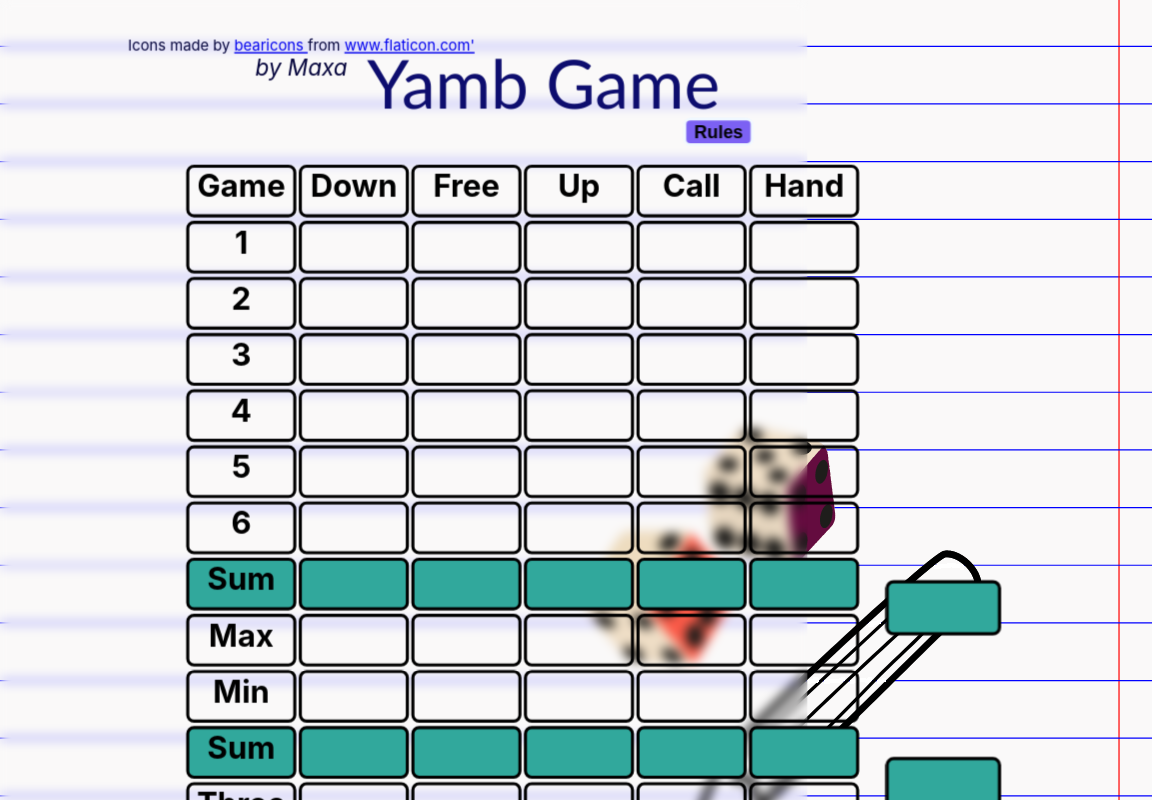
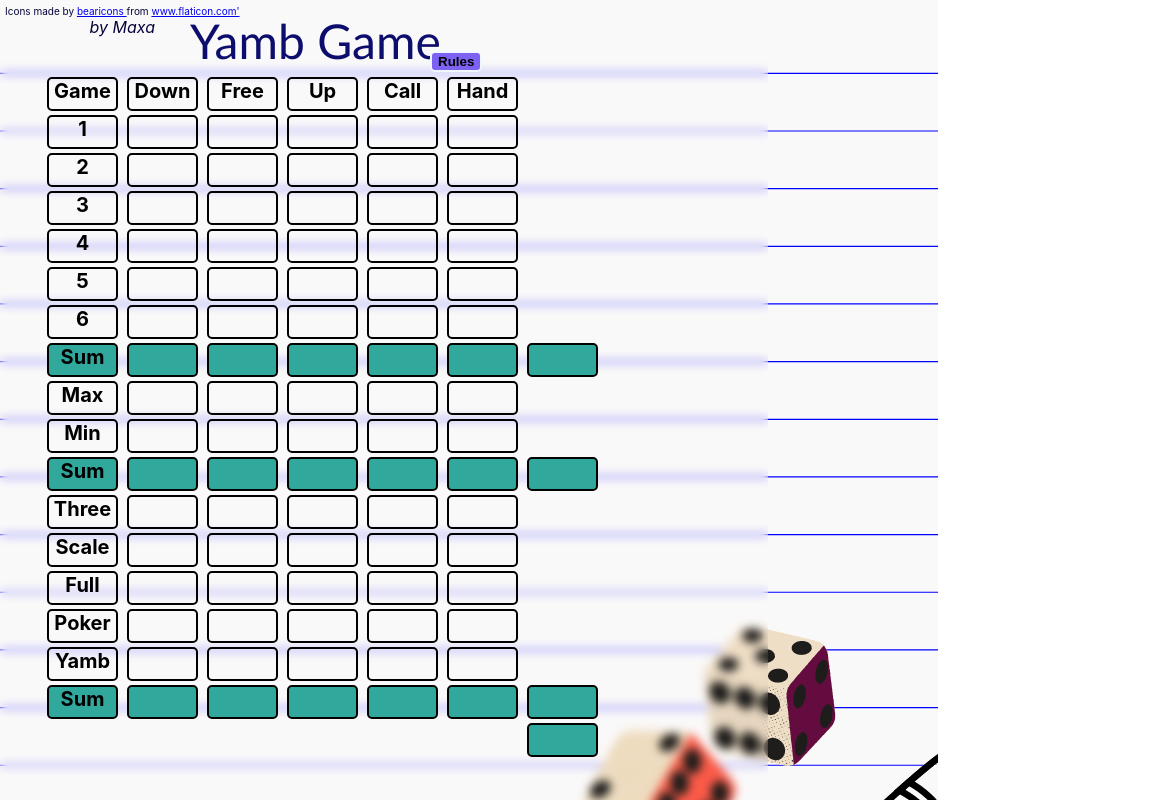
Before and after one commit to mariomitic/React-Yamb-App, a React (Create React App) app: page / in a window 768 px wide. Shown: the top 800 px of the page, 1152 px wide, since content can reach past the window. Built offline with nearby package versions, Linux system fonts and the light colour scheme.

Commit message:
adjusted for phone

```diff
--- a/src/App.js
+++ b/src/App.js
@@ -1,7 +1,7 @@
 import './App.css';
 import './components/MainStyle.css'
 import './components/MainStyle_412px.css'
-import './components/MainStyle_768px.css'
+import './components/MainStyle_1600px.css'
 
 import Dices from './components/Dices'
 
--- a/src/components/MainStyle.css
+++ b/src/components/MainStyle.css
@@ -1,4 +1,23 @@
-@media (min-width: 1101px) {
+@media (min-width: 1001px) {
+
+    body {
+        margin: 0;
+        font-family: -apple-system, BlinkMacSystemFont, 'Segoe UI', 'Roboto', 'Oxygen',
+          'Ubuntu', 'Cantarell', 'Fira Sans', 'Droid Sans', 'Helvetica Neue',
+          sans-serif;
+        -webkit-font-smoothing: antialiased;
+        -moz-osx-font-smoothing: grayscale;
+
+
+        background-image: url('../../public/large background.png');
+        height: 100vh;
+        /* width: 100%; */
+        background-repeat: no-repeat;
+        background-position: center center;
+        backdrop-filter: blur(5px);
+      }
+
+
 
 .title {
     color: rgb(13, 13, 110);
--- a/src/components/MainStyle_768px.css
+++ b/src/components/MainStyle_1600px.css
@@ -1,17 +1,33 @@
 
 
-@media (max-width: 1100px) and (min-width: 413px) { /* iPad Mini */
-    *{
-        scale: 1.05;
-    }
+@media (max-width: 1000px) and (min-width: 413px) { /* iPad Mini */
+
+
+    body {
+        margin: 0;
+        font-family: -apple-system, BlinkMacSystemFont, 'Segoe UI', 'Roboto', 'Oxygen',
+          'Ubuntu', 'Cantarell', 'Fira Sans', 'Droid Sans', 'Helvetica Neue',
+          sans-serif;
+        -webkit-font-smoothing: antialiased;
+        -moz-osx-font-smoothing: grayscale;
+
+
+        background-image: url('../../public/large background.png');
+        height: 150vh;
+        width: 100%;
+        background-repeat: no-repeat;
+        background-position: center center;
+        backdrop-filter: blur(5px);
+      }
+
     .title {
         color: rgb(13, 13, 110);
         font-family: Calibri;
         font-size: 300%;
         display: flex;
         position: relative;
-        left: 380px;
-        top: 40px;
+        left: 180px;
+        top: -20px;
         margin: 10px;
 
     }
@@ -27,46 +43,46 @@
     }
 
     .memoTable{
-        left: 245px;
+        left: 45px;
     }
     .downColumn{
-        left: 325px;
+        left: 125px;
     }
     .freeColumn{
-        left:405px
+        left:205px
     }
     .upColumn{
-        left: 485px;
+        left: 285px;
     }
     .callColumn{
-        left: 565px;
+        left: 365px;
     }
     .handColumn{
-        left: 645px;
+        left: 445px;
     }
     .sumColumn{
-        left: 725px;
+        left: 525px;
     }
 
     .dicesThrow{
         display: flex;
         position: absolute;
-        top: 300px;
-        left: 650px;
+        top: 200px;
+        left: 450px;
     }
 
     .dicesKeep{
         display: flex;
         position: absolute;
-        top: 375px;
-        left: 650px;
+        top: 275px;
+        left: 450px;
     }
 
     .countThrow{
         display: flex;
         position: absolute;
-        top: 865px;
-        left: 290px;
+        top: 735px;
+        left: 120px;
         font-family:Arial, Helvetica, sans-serif;
         font-size: xx-large;
     }
@@ -175,12 +191,13 @@
     .rules_btn{
 
         position: relative;
-        top: 130px;
-        left: 620px;
+        top: 50px;
+        left: 430px;
         background-color:  rgb(124, 97, 243);
         border: 2px solid;
         border-color: aliceblue;
         border-radius: 5px;
+        z-index: 2;
     }
 
     .rules_btn:hover{
@@ -196,8 +213,8 @@
         border-radius: 10px;
         width: 650px;
         height: 700px;;
-        top: 140px;
-        left: 180px;
+        top: 40px;
+        left: 30px;
         background-color:  rgb(124, 97, 243);
         text-align: center;
 
@@ -210,8 +227,8 @@
 
     .close_btn{
         position: fixed;
-        left: 600px;
-        top: 0px;
+        left: 632px;
+        top: 40px;
         border-radius: 10px;
         background-color:  rgb(124, 97, 243);
         border: 2px solid;
@@ -272,8 +289,8 @@
 
     .signature{
         position: absolute;
-        top: 35px;
-        left: 205px;
+        top: 5px;
+        left: 5px;
         color: rgb(4, 4, 59);
     }
 
--- a/src/components/MainStyle_412px.css
+++ b/src/components/MainStyle_412px.css
@@ -2,9 +2,24 @@
 
 @media (max-width: 412px) {
     /* Samsung Galaxy A51/71 */
-    *{
-        scale: 0.98;
-    }
+
+    body {
+        margin: 0;
+        font-family: -apple-system, BlinkMacSystemFont, 'Segoe UI', 'Roboto', 'Oxygen',
+          'Ubuntu', 'Cantarell', 'Fira Sans', 'Droid Sans', 'Helvetica Neue',
+          sans-serif;
+        -webkit-font-smoothing: antialiased;
+        -moz-osx-font-smoothing: grayscale;
+
+
+        background-image: url('../../public/large background.png');
+        height: 150vh;
+        width: 100%;
+        background-repeat: no-repeat;
+        background-position: center center;
+        backdrop-filter: blur(5px);
+      }
+
 
     .title {
         color: rgb(13, 13, 110);
@@ -13,7 +28,7 @@
         display: flex;
         position: relative;
         left:55px;
-        top: -30px;
+        top: 0px;
         margin: 10px;
 
     }
@@ -24,7 +39,7 @@
         flex-direction: column;
         position: absolute;
         width: 55px;
-        top: 75px;
+        top: 105px;
         font-size: 85%;
         text-align: center;
 
@@ -57,21 +72,21 @@
     .dicesThrow{
         display: flex;
         position: absolute;
-        top: 300px;
+        top: 350px;
         left: 650px;
     }
 
     .dicesKeep{
         display: flex;
         position: absolute;
-        top: 360px;
+        top: 410px;
         left: 650px;
     }
 
     .countThrow{
         display: flex;
         position: absolute;
-        top: 700px;
+        top: 750px;
         left: 35px;
         font-family:Arial, Helvetica, sans-serif;
         font-size: xx-large;
@@ -186,12 +201,13 @@
     .rules_btn{
 
         position: relative;
-        top: 50px;
-        left: 320px;
+        top: 80px;
+        left: 300px;
         background-color:  rgb(124, 97, 243);
         border: 2px solid;
         border-color: aliceblue;
         border-radius: 5px;
+        z-index: 2;
     }
 
     .rules_btn:hover{
@@ -206,7 +222,7 @@
         position: fixed;
         border-radius: 10px;
         width: 390px;
-        height: 820px;;
+        height: 920px;;
         top: 20px;
         left: 10px;
         background-color:  rgb(124, 97, 243);
@@ -283,7 +299,7 @@
 
     .signature{
         position: absolute;
-        top: -10px;
+        top: 5px;
         left: 5px;
         color: rgb(4, 4, 59);
     }
--- a/src/index.css
+++ b/src/index.css
@@ -1,4 +1,4 @@
-body {
+/* body {
   margin: 0;
   font-family: -apple-system, BlinkMacSystemFont, 'Segoe UI', 'Roboto', 'Oxygen',
     'Ubuntu', 'Cantarell', 'Fira Sans', 'Droid Sans', 'Helvetica Neue',
@@ -9,23 +9,11 @@ body {
 
   background-image: url('../public/large background.png');
   height: 100vh;
-  width: 100%;
+
   background-repeat: no-repeat;
   background-position: center center;
   backdrop-filter: blur(5px);
-}
-
-  @keyframes gradient {
-    0% {
-      background-position: 0% 50%;
-    }
-    50% {
-      background-position: 100% 50%;
-    }
-    100% {
-      background-position: 0% 50%;
-    }
-  }
+} */
 
 
 
```
